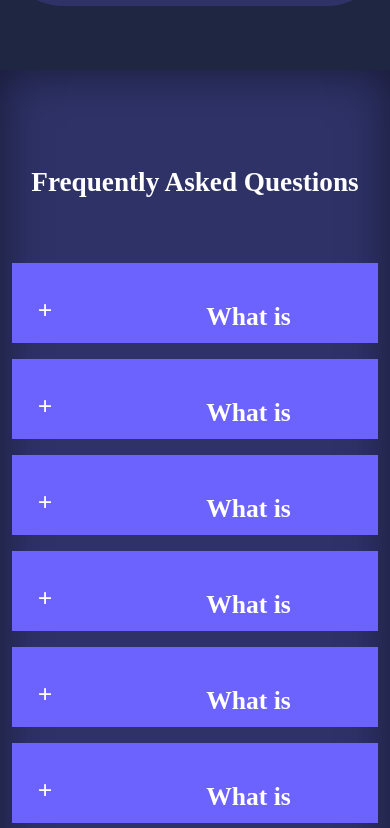
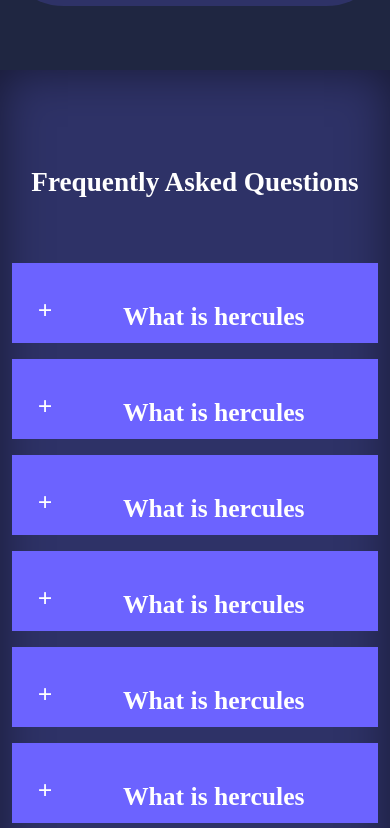
Before and after one commit to Mayowa-ayodeji/HerculesWeb, a plain HTML site: page index.html in a window 390 px wide. Shown: the part 3141-3969 px from the top of the page. Drawn offline with nearby package versions, Linux system fonts and the light colour scheme.

Commit message:
Update index.css

```diff
--- a/index.css
+++ b/index.css
@@ -655,7 +655,7 @@ footer ul li a:hover{
         gap: 0.7;
         width: auto;
         display: grid;
-        grid-template-columns:1fr 1fr;
+        grid-template-columns:20% 80%;
     }
     .faqs__container{
         display: grid;
```
